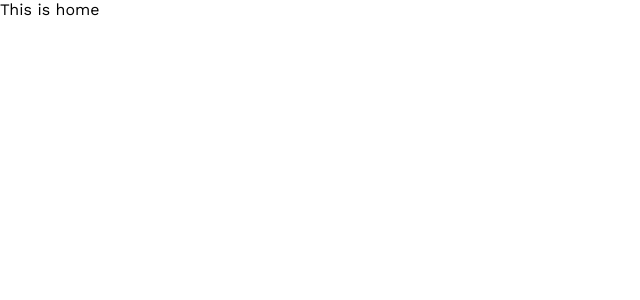
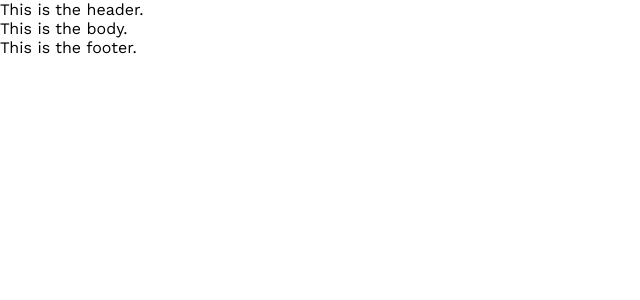
Before and after one commit to PLN2020/react-portfolio, a React (Create React App) app: page / in a window 1280 px wide. Shown: the top 300 px of the page, without its empty margins (0-640 px from the left). Built offline with nearby package versions, Linux system fonts and the light colour scheme.

Commit message:
created the header, body and footer components

```diff
--- /dev/null
+++ b/src/components/body/index.js
@@ -0,0 +1,11 @@
+import React from 'react'
+
+function Body() {
+  return (
+    <div>
+      This is the body.
+    </div>
+  )
+}
+
+export default Body
--- /dev/null
+++ b/src/components/footer/index.js
@@ -0,0 +1,11 @@
+import React from 'react'
+
+function Footer() {
+  return (
+    <div>
+      This is the footer.
+    </div>
+  )
+}
+
+export default Footer;
--- /dev/null
+++ b/src/components/header/index.js
@@ -0,0 +1,11 @@
+import React from 'react'
+
+function Header() {
+  return (
+    <div>
+      This is the header.
+    </div>
+  )
+}
+
+export default Header;
--- a/src/components/home/index.js
+++ b/src/components/home/index.js
@@ -1,7 +1,21 @@
 import React from 'react';
+import Body from '../body';
+import Footer from '../footer';
+import Header from '../header';
+import './home.css';
 
 function Home() {
-  return <div>This is home</div>;
-}
+  return <div className="home">
+    <div>
+      <Header />
+    </div>
+    <div>
+      <Body />
+    </div>
+    <div>
+      <Footer />
+    </div>
+  </div>
+};
 
-export default Home
+export default Home;
```
Also changed, not shown: src/components/home/home.css (added).
